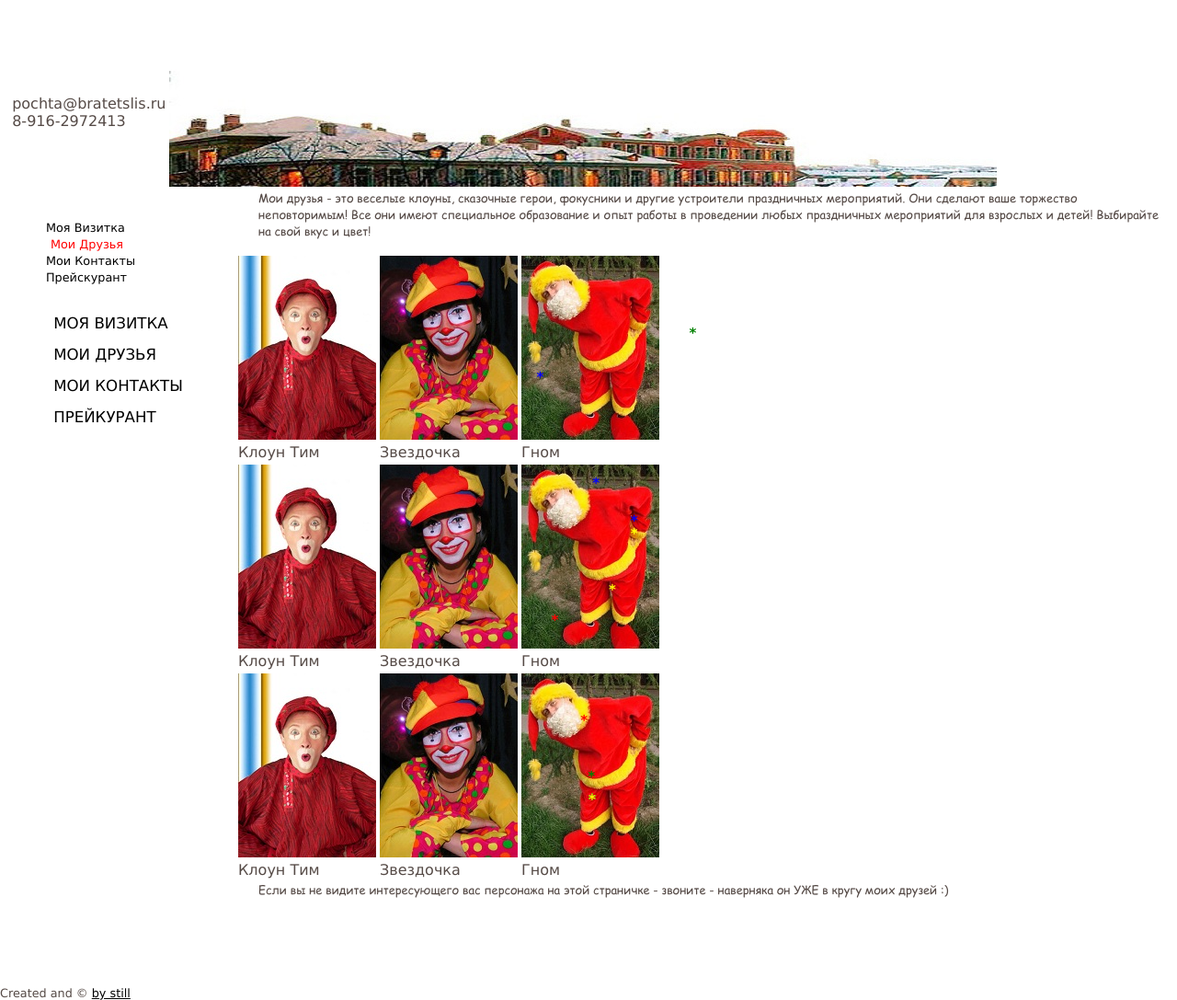
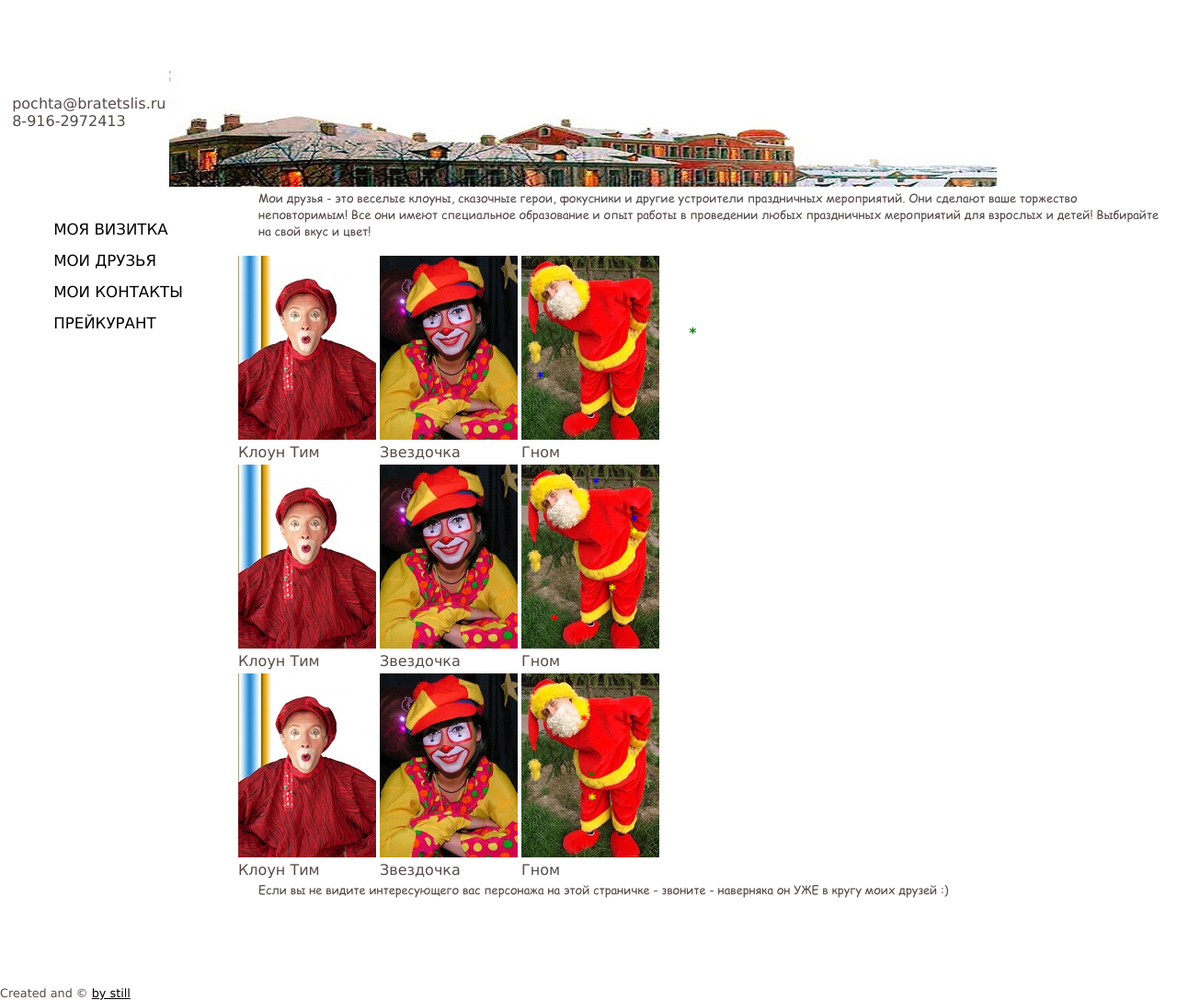
Before and after one commit to bratetslis/Site, a Jekyll site: the page built from index.md, in a window 1280 px wide. Shown: the whole page at 92% size. Built offline with Jekyll 4.4.1, drawn with Linux system fonts in a browser that asks for light colours.

Commit message:
Update _includes/sidebar-right.html

```diff
--- a/_includes/sidebar-right.html
+++ b/_includes/sidebar-right.html
@@ -1,8 +1,9 @@
-<li><a {% if page.nav == 'vizitka' %} class="selected"{% endif %}href="../vizitka/">Моя Визитка</a></li>
+<!--
+﻿<li><a {% if page.nav == 'vizitka' %} class="selected"{% endif %}href="../vizitka/">Моя Визитка</a></li>
 <li><a {% if page.nav == 'friends' %} class="selected"{% endif %}href="../friends/">Мои Друзья</a></li>
 <li><a {% if page.nav == 'contacts' %} class="selected"{% endif %}href="../contacts/">Мои Контакты</a></li>
 <li><a {% if page.nav == 'Price' %} class="selected"{% endif %}href="../Price/">Прейскурант</a></li>
-<br><br>
+<br><br> -->
 &nbsp&nbsp<a href="../vizitka/">МОЯ ВИЗИТКА</a><br><br>
 &nbsp&nbsp<a href="../friends/">МОИ ДРУЗЬЯ</a><br><br>
 &nbsp&nbsp<a href="../contacts/">МОИ КОНТАКТЫ</a><br><br>
```
